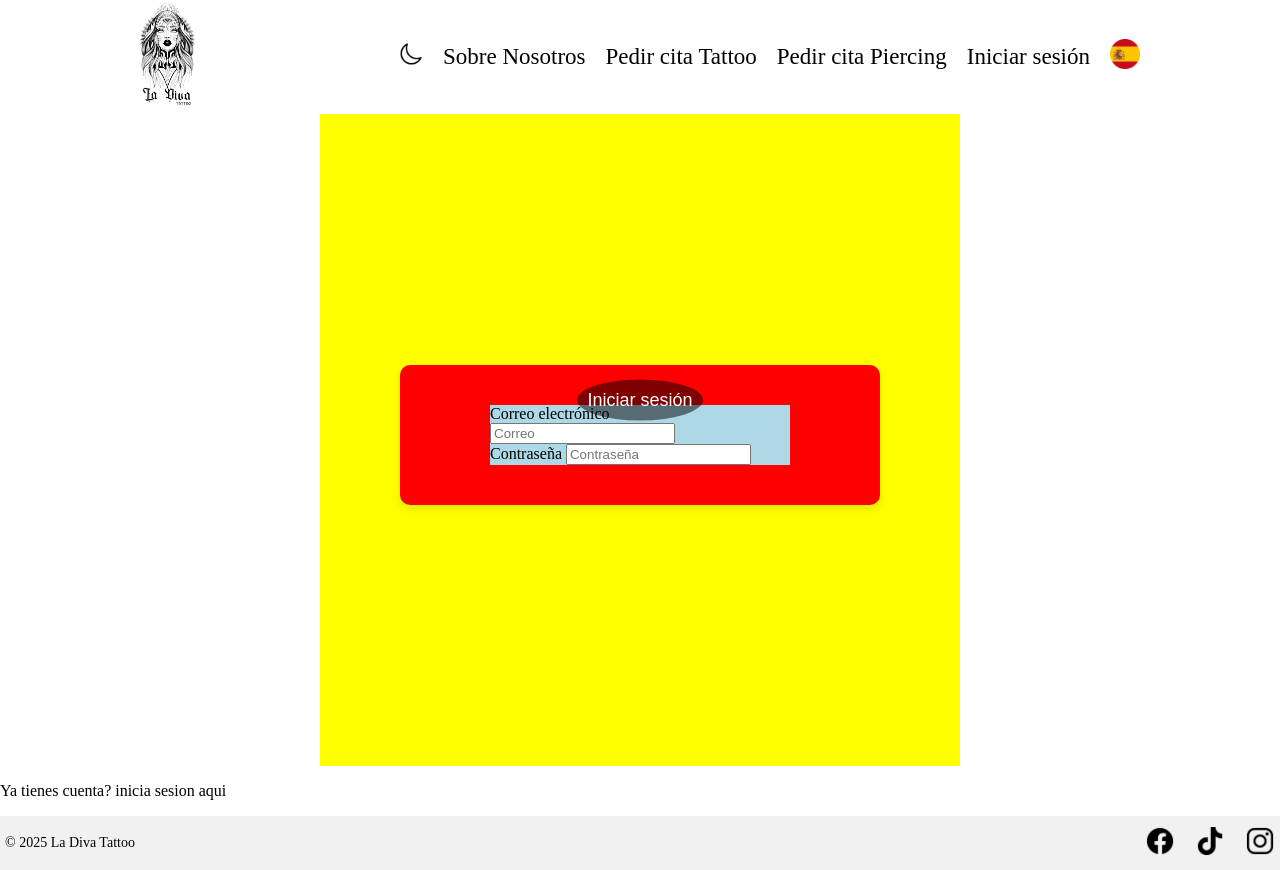
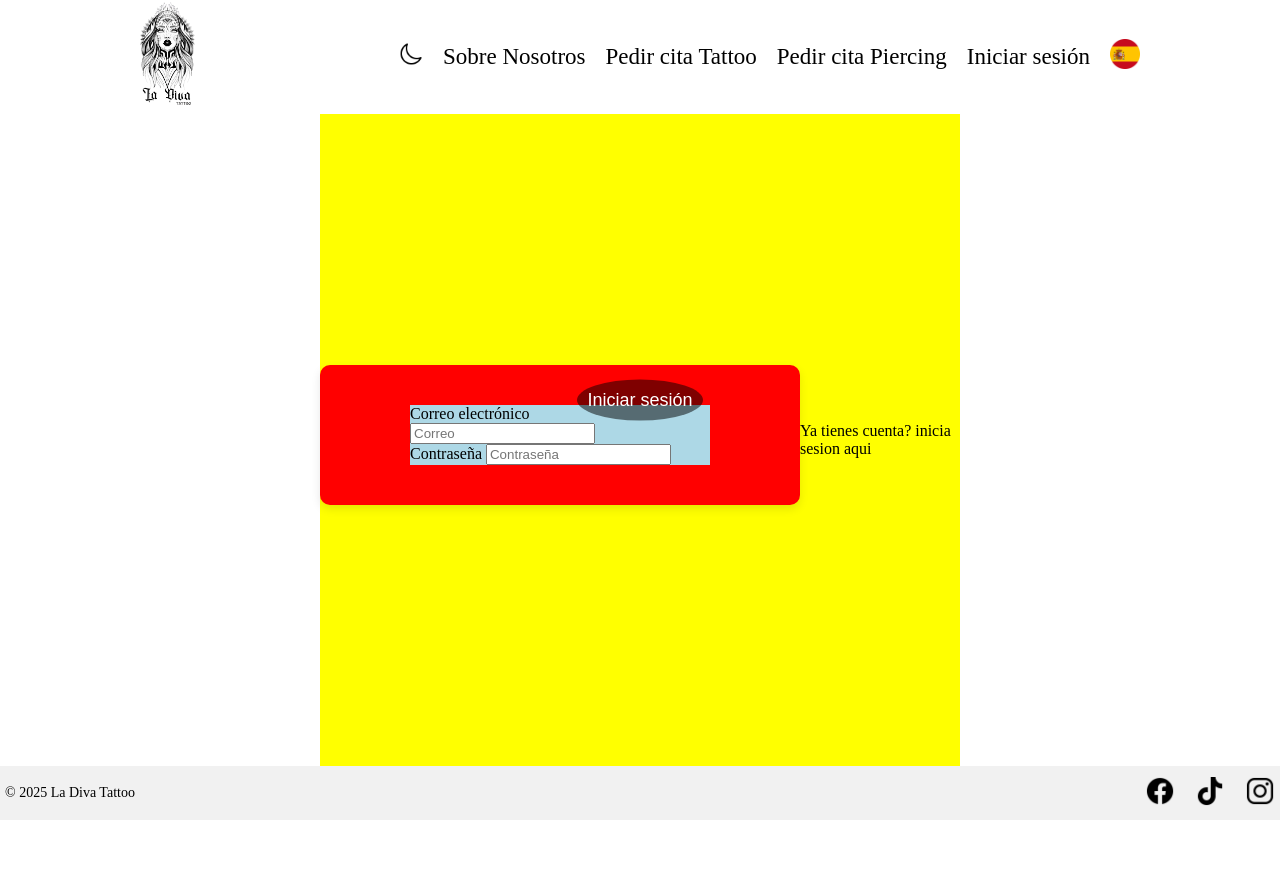
Before and after one commit to KhenjiPrime08/deployLaDivaReact, a React (Vite) app: page /login in a window 1280 px wide. After the commit the page ends 820 px from the top, so only its background shows below. Built offline with nearby package versions, Linux system fonts and the light colour scheme.

Commit message:
Mensaje añadido al formulario

```diff
--- a/src/components/Formulario.jsx
+++ b/src/components/Formulario.jsx
@@ -1,14 +1,15 @@
 import React from 'react'
 import '../styles/Css/Formulario.css'
 
-function Formulario({campos, formData, setFormData, onSubmit, buttonText}) {
+function Formulario({campos, formData, setFormData, onSubmit, buttonText, mensaje}) {
 
     const handleChange = (e) => {
         setFormData({...formData, [e.target.name]: e.target.value});
     };
 
   return (
-    <form className='form-container' onSubmit={onSubmit}>
+    <section>
+      <form className='form-container' onSubmit={onSubmit}>
       <section className='fondo'>
         {campos.map((campo) => (
 
@@ -30,7 +31,11 @@ function Formulario({campos, formData, setFormData, onSubmit, buttonText}) {
         ))}
       </section>
        <button className='form-button' type="submit"> {buttonText} </button>
+       <p>{mensaje}</p>
     </form>
+
+    </section>
+
   )
 }
 
--- a/src/pages/Login.jsx
+++ b/src/pages/Login.jsx
@@ -24,8 +24,9 @@ function Login() {
       setFormData={setFormData}
       onSubmit={handleSubmit}
       buttonText="Iniciar sesión"
+      mensaje="Ya tienes cuenta? inicia sesion aqui"
       />
-      <p>Ya tienes cuenta? inicia sesion aqui</p>
+
     </article>
 
   )
```
